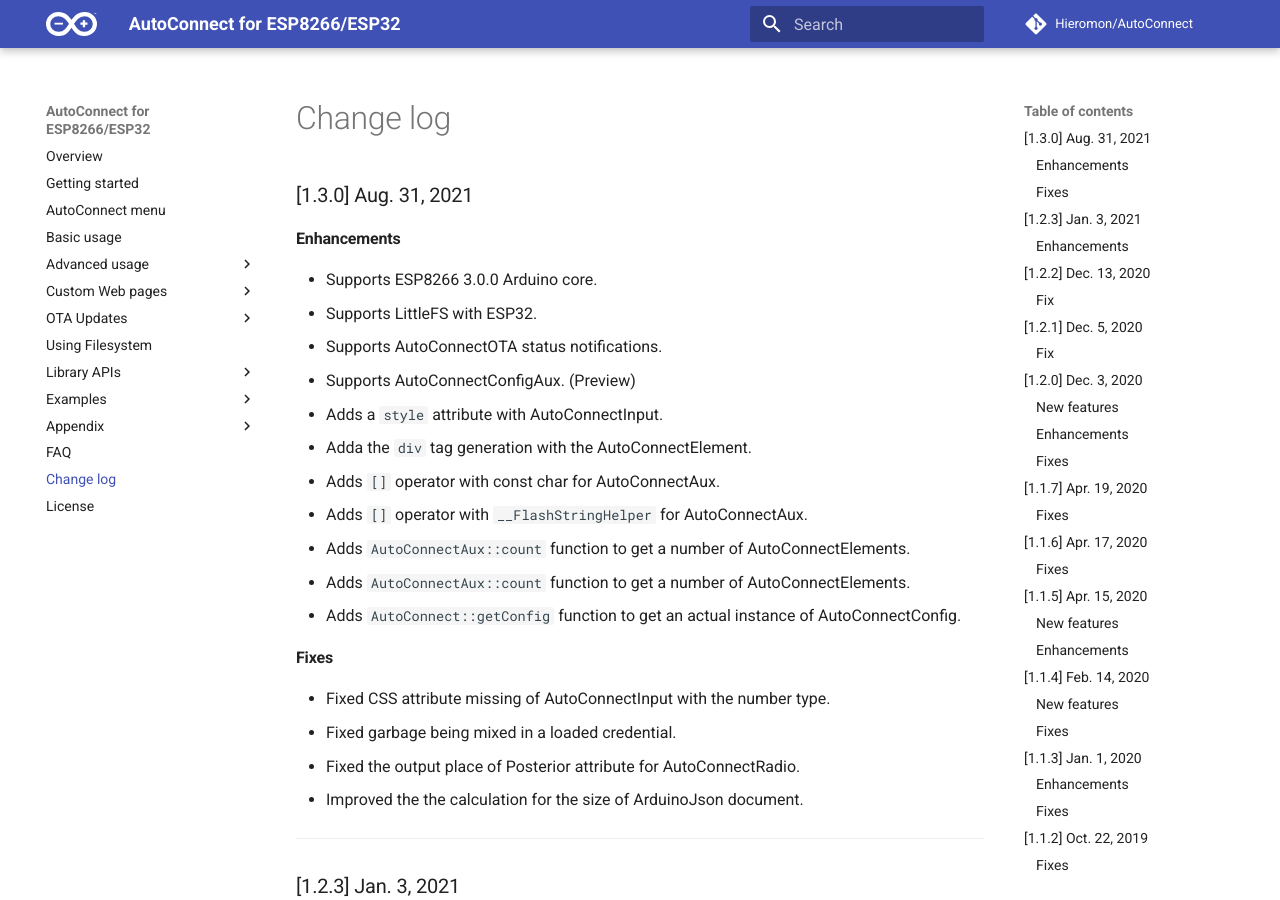
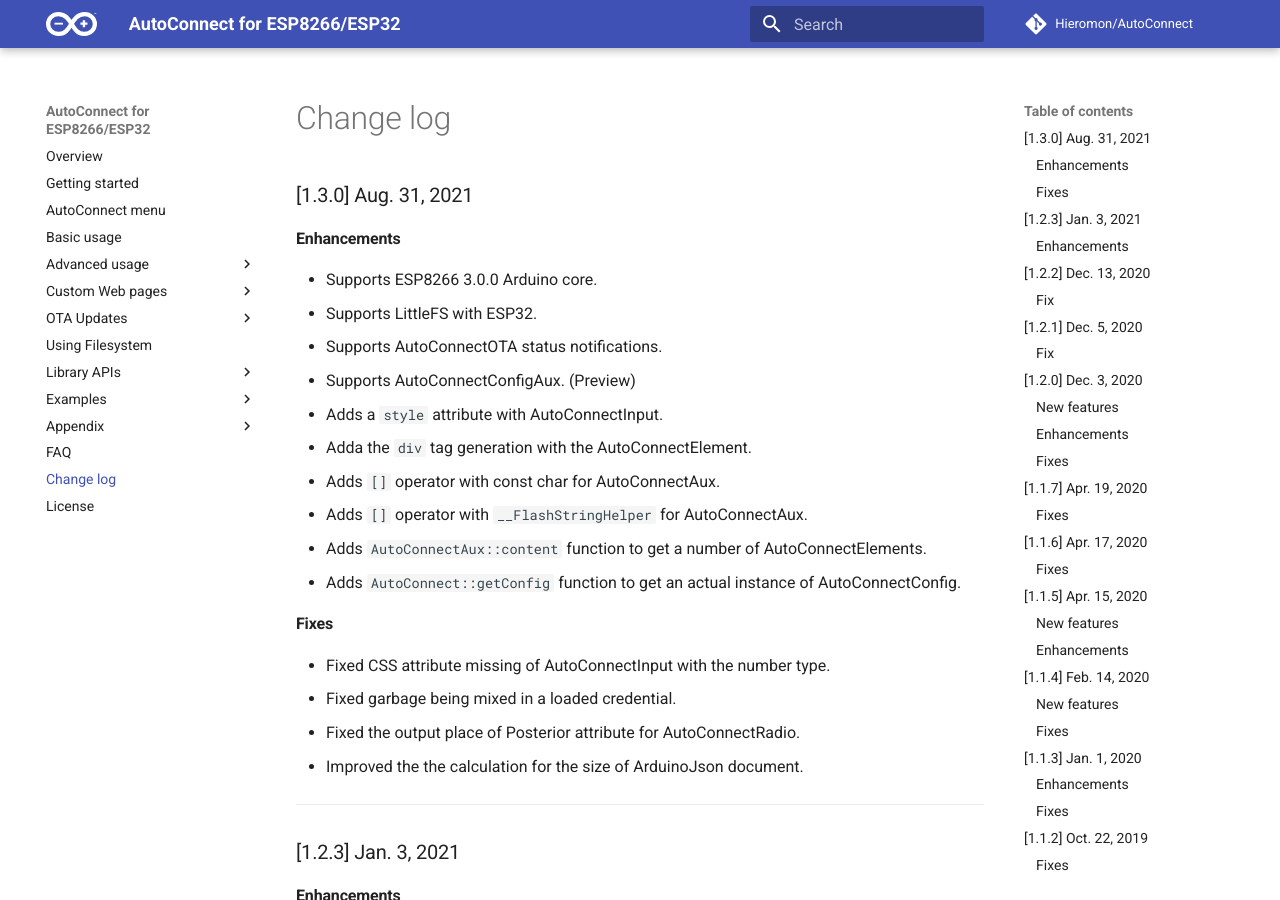
Before and after one commit to Hieromon/AutoConnect, an MkDocs documentation site: the page built from mkdocs/changelog.md, in a window 1280 px wide and 900 px high. Built offline with MkDocs 1.6.1 and Material for MkDocs 9.7.7, drawn with Linux system fonts in a browser that asks for light colours; nearby versions of some CDN libraries; comment, search, counter and statistics services are not loaded.

Commit message:
Changes the name of count function to the content

```diff
--- a/keywords.txt
+++ b/keywords.txt
@@ -27,6 +27,7 @@
 attach	KEYWORD2
 aux	KEYWORD2
 config	KEYWORD2
+content	KEYWORD2
 begin	KEYWORD2
 detach KEYWORD2
 disable KEYWORD2
--- a/mkdocs/changelog.md
+++ b/mkdocs/changelog.md
@@ -10,8 +10,7 @@
 - Adda the `div` tag generation with the AutoConnectElement.
 - Adds `[]` operator with const char for AutoConnectAux.
 - Adds `[]` operator with `__FlashStringHelper` for AutoConnectAux.
-- Adds `AutoConnectAux::count` function to get a number of AutoConnectElements.
-- Adds `AutoConnectAux::count` function to get a number of AutoConnectElements.
+- Adds `AutoConnectAux::content` function to get a number of AutoConnectElements.
 - Adds `AutoConnect::getConfig` function to get an actual instance of AutoConnectConfig.
 
 #### Fixes
```
Also changed, not shown: other parts of keywords.txt (+1 -0 lines).
